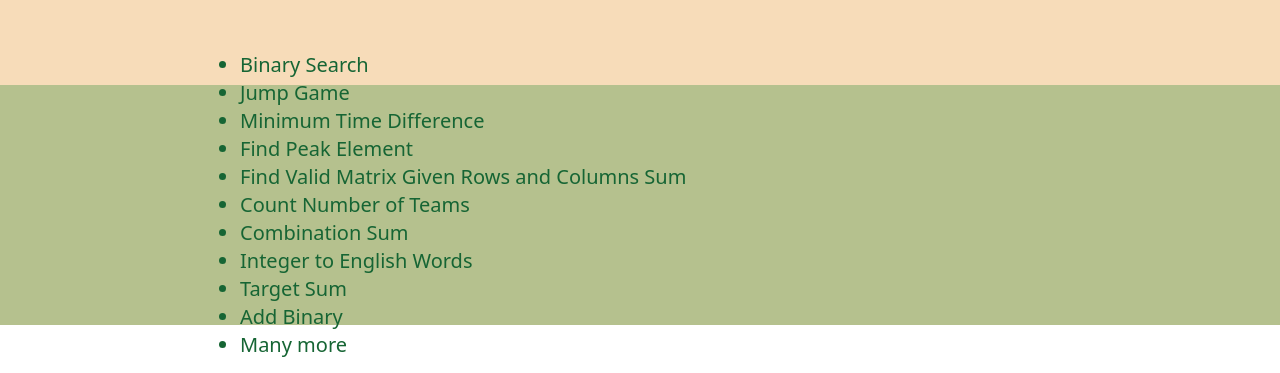
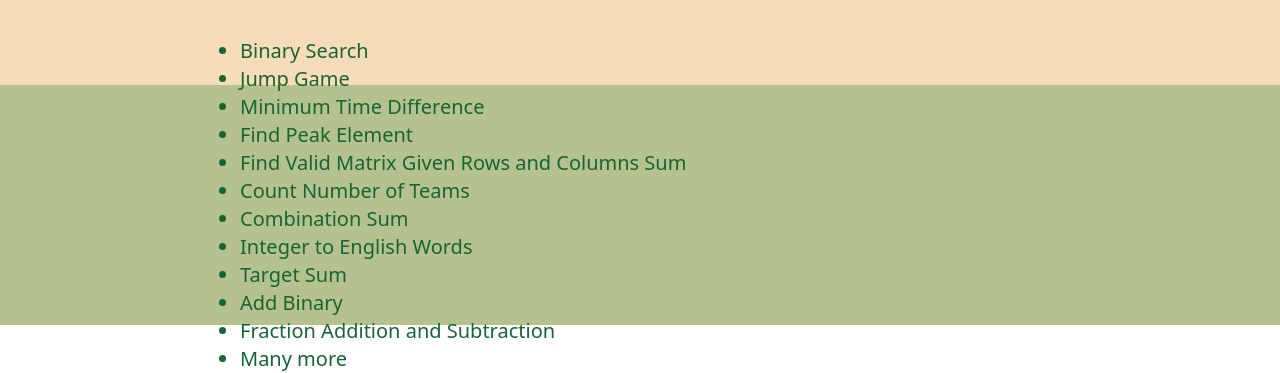
Before and after one commit to omm008/Leetcode, a plain HTML site: page index.html in a window 1280 px wide. Shown: the part 603-976 px from the top of the page. Drawn offline with nearby package versions, Linux system fonts and the light colour scheme.

Commit message:
Update index.html

```diff
--- a/index.html
+++ b/index.html
@@ -36,6 +36,7 @@
              <li><a href="https://leetcode.com/problems/integer-to-english-words/description/" class="hover:text-blue-600">Integer to English Words</a></li>
              <li><a href="https://leetcode.com/problems/target-sum/description/" class="hover:text-blue-600">Target Sum</a></li>
              <li><a href="https://leetcode.com/problems/add-binary/description/" class="hover:text-blue-600">Add Binary</a></li>
+             <li><a href="https://leetcode.com/problems/fraction-addition-and-subtraction/description/" class="hover:text-blue-600">Fraction Addition and Subtraction</a></li>
              <li><a href="" class="hover:text-blue-600">Many more</a></li>
         </ul>
     </div>
```
